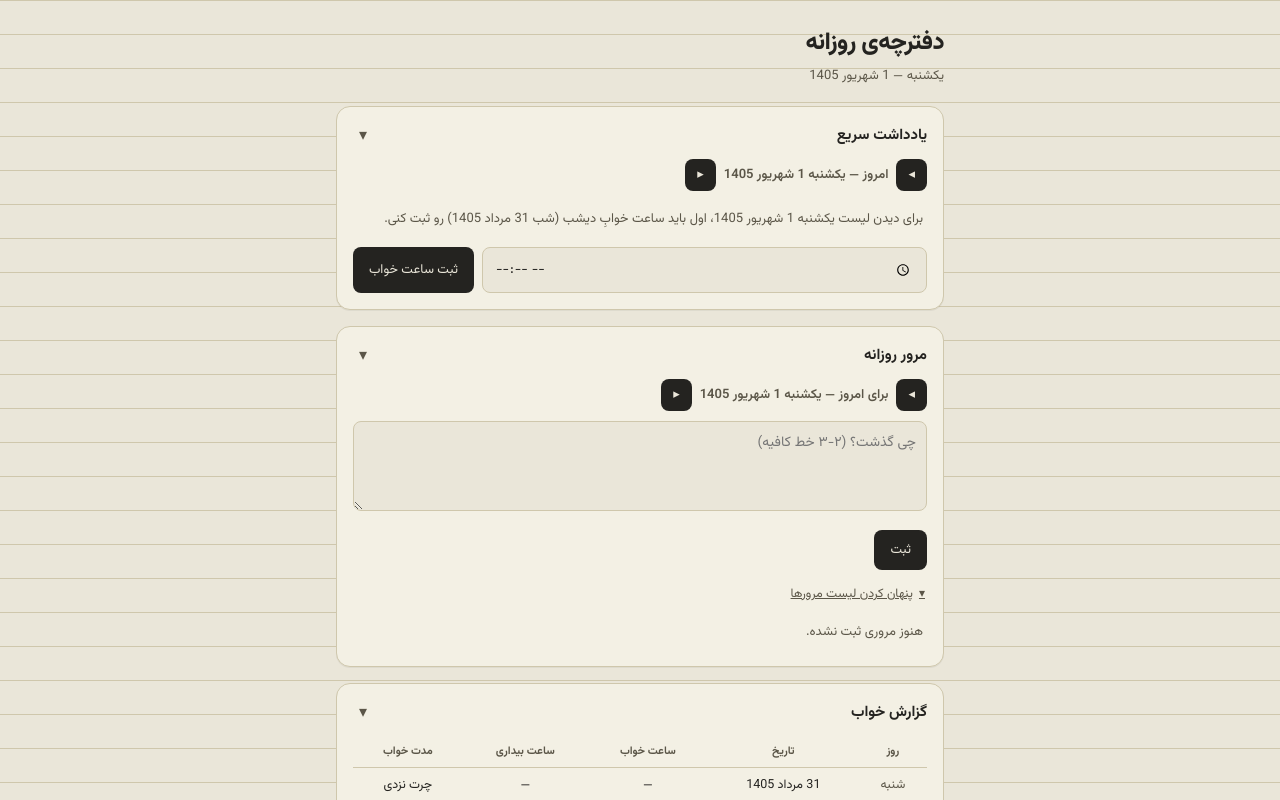
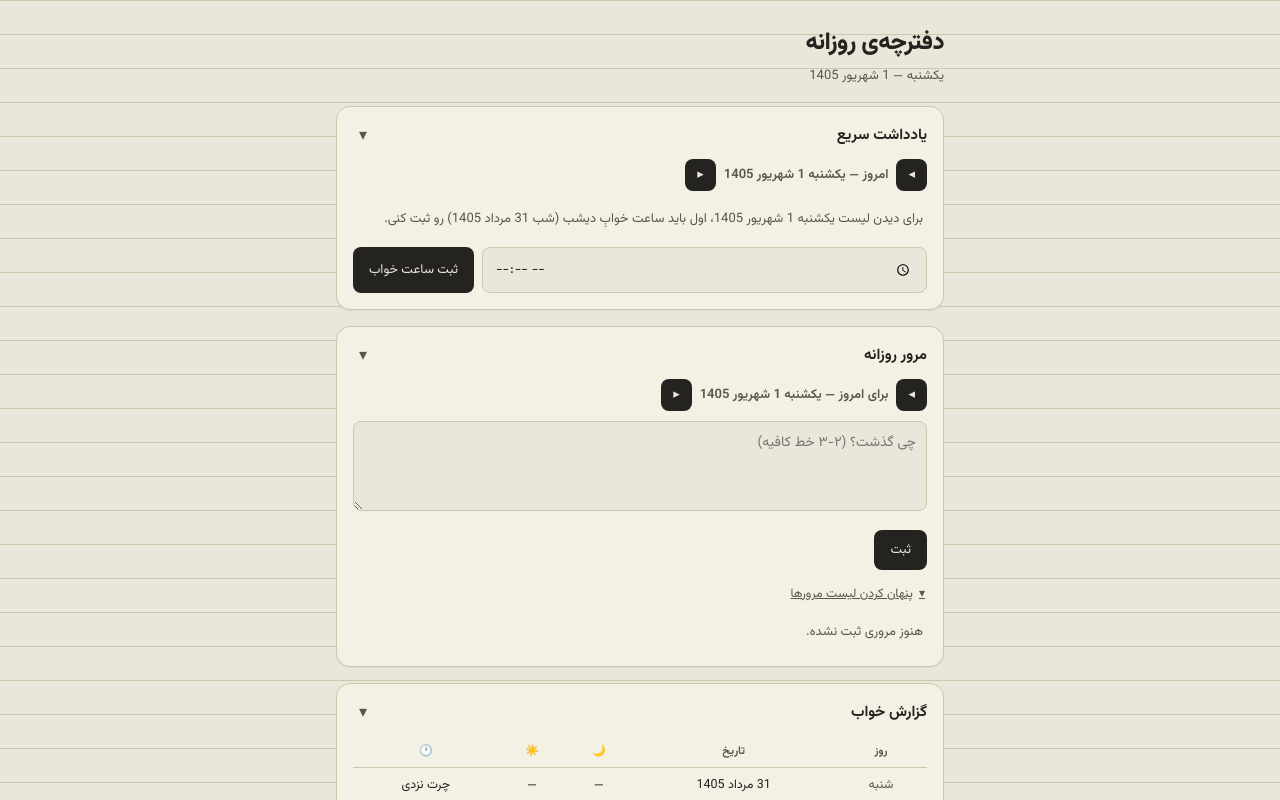
Before and after one commit to amirrezamdi23/planner, a React (Vite) app: page / in a window 1280 px wide. Both pictures are taken after a click on the button "چرت نزدم". Shown: the top 800 px of the page. Built offline with nearby package versions, Linux system fonts and the light colour scheme.

Commit message:
Use icons for sleep-table headers, H:MM duration, and short weekday names

```diff
--- a/src/SleepReportCard.tsx
+++ b/src/SleepReportCard.tsx
@@ -1,15 +1,22 @@
 import { useEffect, useState, useCallback } from 'react';
 import Collapsible from './Collapsible';
-import { jalaliDateOnlyLabel, weekdayLabelForDayKey } from './lib/date';
+import { jalaliDateOnlyLabel } from './lib/date';
 import { listSleepReports, type SleepDayReport } from './repo';
+
+// شنبه is day 0 of the week and جمعه the last — the days between (یکشنبه..پنجشنبه)
+// are commonly shortened to "۱ شنبه".."۵ شنبه" rather than spelled out.
+const WEEKDAY_SHORT_FA = ['۱ شنبه', '۲ شنبه', '۳ شنبه', '۴ شنبه', '۵ شنبه', 'جمعه', 'شنبه']; // indexed by Date#getDay()
+
+function weekdayShortForDayKey(key: string): string {
+  const [y, m, d] = key.split('-').map(Number);
+  return WEEKDAY_SHORT_FA[new Date(y, m - 1, d).getDay()];
+}
 
 function formatDuration(min?: number): string {
   if (min === undefined || min < 0) return '—';
   const h = Math.floor(min / 60);
   const m = min % 60;
-  if (h === 0) return `${m} دقیقه`;
-  if (m === 0) return `${h} ساعت`;
-  return `${h} ساعت و ${m} دقیقه`;
+  return `${h}:${String(m).padStart(2, '0')}`;
 }
 
 export default function SleepReportCard({ refreshSignal }: { refreshSignal: number }) {
@@ -34,15 +41,15 @@ export default function SleepReportCard({ refreshSignal }: { refreshSignal: numb
               <tr>
                 <th>روز</th>
                 <th>تاریخ</th>
-                <th>ساعت خواب</th>
-                <th>ساعت بیداری</th>
-                <th>مدت خواب</th>
+                <th title="ساعت خواب">🌙</th>
+                <th title="ساعت بیداری">☀️</th>
+                <th title="مدت خواب">🕐</th>
               </tr>
             </thead>
             <tbody>
               {reports.map((r) => (
                 <tr key={r.day}>
-                  <td>{weekdayLabelForDayKey(r.day)}</td>
+                  <td>{weekdayShortForDayKey(r.day)}</td>
                   <td>{jalaliDateOnlyLabel(r.day)}</td>
                   <td>{r.sleepTime ?? '—'}</td>
                   <td>{r.wakeTime ?? '—'}</td>
--- a/src/lib/date.ts
+++ b/src/lib/date.ts
@@ -66,11 +66,6 @@ export function todayJalaliLabel(): string {
 
 export function todayWeekdayLabel(): string {
   return WEEKDAY_NAMES_FA[new Date().getDay()];
-}
-
-export function weekdayLabelForDayKey(key: string): string {
-  const [y, m, d] = key.split('-').map(Number);
-  return WEEKDAY_NAMES_FA[new Date(y, m - 1, d).getDay()];
 }
 
 export function jalaliLabelForDayKey(key: string): string {
```
